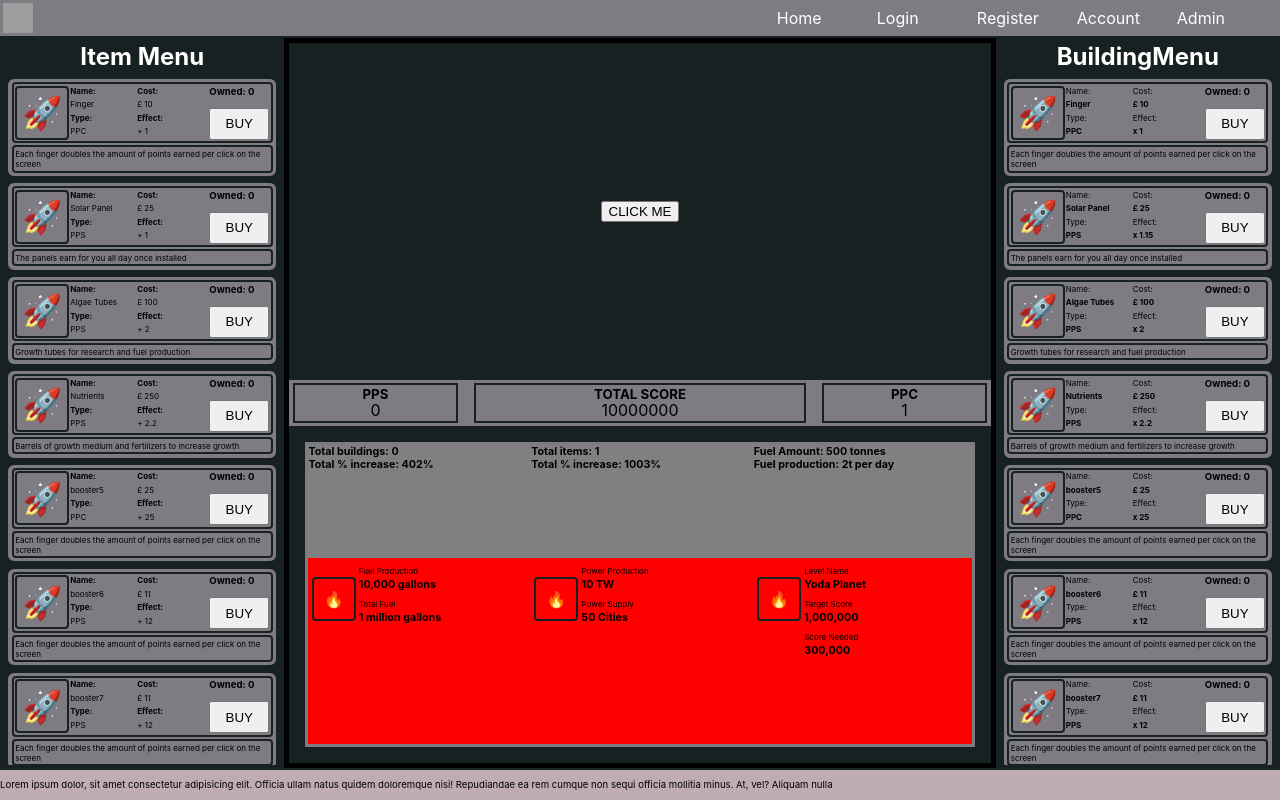
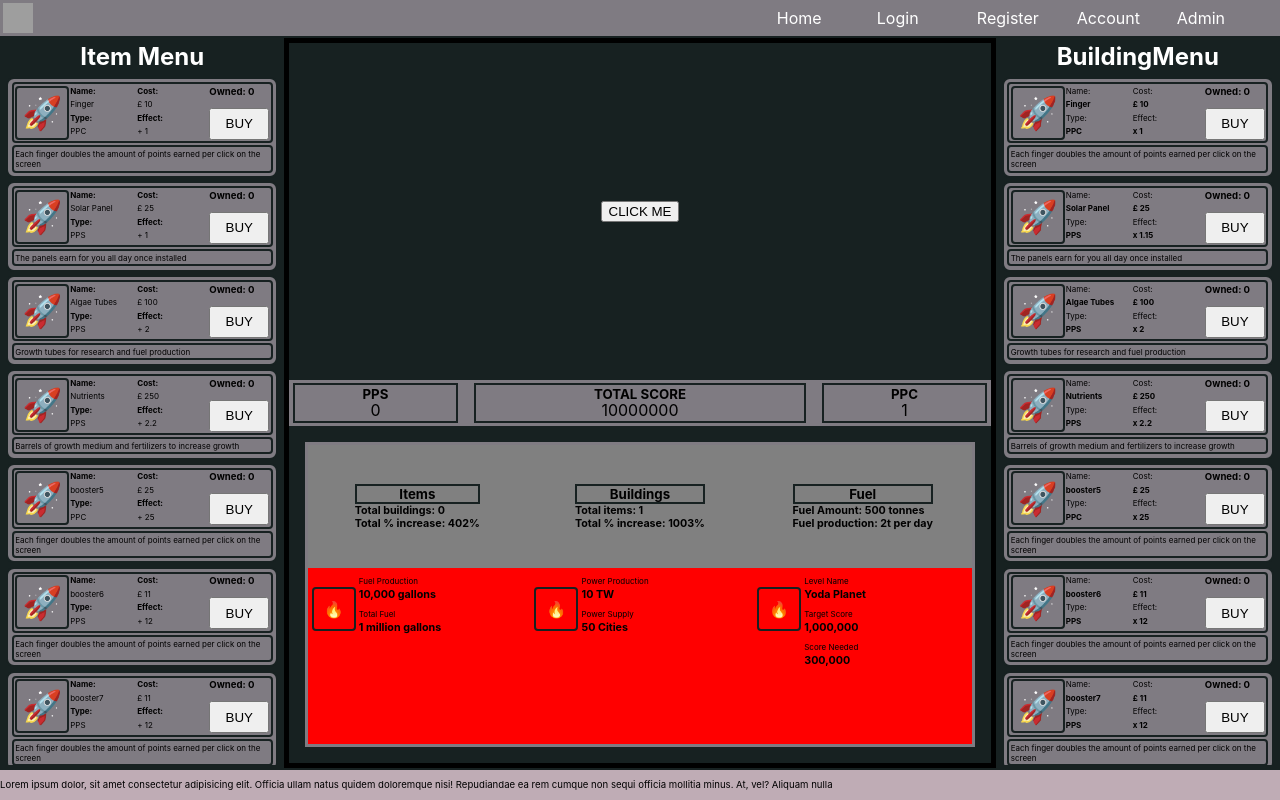
Before and after one commit to webdesignsbytom/bio-clicker-idle-game, a React (Create React App) app in the folder client/: page / in a window 1280 px wide. Built offline with nearby package versions, Linux system fonts and the light colour scheme; grey boxes are pictures that could not be loaded.

Commit message:
production area set up

```diff
--- /dev/null
+++ b/client/src/components/gameData/GameData.jsx
@@ -0,0 +1,18 @@
+import React, { useContext } from 'react';
+import { GameContext } from '../../context/GameContext';
+import LevelDisplay from './production/LevelDisplay';
+import Production from './production/Production';
+import './gameData.css';
+
+function GameData() {
+  const { playerCharacter, setPlayerCharacter } = useContext(GameContext);
+
+  return (
+    <section className='playerData__container'>
+      <Production />
+      <LevelDisplay />
+    </section>
+  );
+}
+
+export default GameData;
--- /dev/null
+++ b/client/src/components/gameData/gameData.css
@@ -0,0 +1,5 @@
+.playerData__container {
+  display: grid;
+  border: 3px solid var(--alt-border-color);
+  margin: 1rem;
+}
--- a/client/src/components/level/LevelDisplay.jsx
+++ b/client/src/components/gameData/production/LevelDisplay.jsx
@@ -1,6 +1,5 @@
 import React from 'react';
 import './levelDisplay.css';
-import Logo from '../../assets/images/algae.png';
 
 function LevelDisplay() {
   return (
--- /dev/null
+++ b/client/src/components/gameData/production/Production.jsx
@@ -0,0 +1,30 @@
+import React, { useContext } from 'react';
+import './production.css';
+import { GameContext } from '../../../context/GameContext';
+
+function Production() {
+  const { playerCharacter, setPlayerCharacter } = useContext(GameContext);
+  return (
+    <div className='player__data__container'>
+      <div className='production__data__container player__items__data'>
+        <h5>Items</h5>
+        <h6>Total buildings: <span>{playerCharacter.totalBuildingsOwned}</span></h6>
+        <h6>Total % increase: <span>402%</span></h6>
+      </div>
+      <div className='production__data__container player__buildings__data'>
+      <h5>Buildings</h5>
+
+        <h6>Total items: <span>{playerCharacter.totalItemsOwned}</span></h6>
+        <h6>Total % increase: <span>1003%</span></h6>
+      </div>
+      <div className='production__data__container player__fuel__data'>
+      <h5>Fuel</h5>
+
+        <h6>Fuel Amount: <span>500 tonnes</span></h6>
+        <h6>Fuel production: <span>2t per day</span></h6>
+      </div>
+    </div>
+  );
+}
+
+export default Production;
--- a/client/src/components/stats/playerData.css
+++ b/client/src/components/gameData/production/production.css
@@ -1,19 +1,25 @@
-.playerData__container {
-  display: grid;
-  border: 3px solid var(--alt-border-color);
-  margin: 1rem;
-}
-
 .player__data__container {
   background-color: gray;
   display: grid;
   gap: 5px;
   grid-template-columns: 1fr 1fr 1fr;
+  justify-content: center;
 }
 
 .player__data__container h6 {
   padding: 0;
   margin: 0;
+}
+
+.production__data__container {
+  display: grid;
+  place-content: center;
+}
+
+.production__data__container h5 {
+  display: grid;
+  place-content: center;
+  border: 2px solid var(--product-border-color);
 }
 
 .player__items__data {
--- a/client/src/components/stats/PlayerData.jsx
+++ /dev/null
@@ -1,34 +0,0 @@
-import React, { useContext } from 'react';
-import './playerData.css';
-import { GameContext } from '../../context/GameContext';
-import BonusMultiplier from '../bonusMultiplier/BonusMultiplier';
-import { Link } from 'react-router-dom';
-import LevelDisplay from '../level/LevelDisplay';
-
-function PlayerData() {
-  const { playerCharacter, setPlayerCharacter } = useContext(GameContext);
-
-  return (
-    <section className='playerData__container'>
-
-      <div className='player__data__container'>
-        <div className='player__items__data'>
-          <h6>Total buildings: {playerCharacter.totalBuildingsOwned}</h6>
-          <h6>Total % increase: 402%</h6>
-        </div>
-        <div className='player__buildings__data'>
-          <h6>Total items: {playerCharacter.totalItemsOwned}</h6>
-          <h6>Total % increase: 1003%</h6>
-        </div>
-        <div className="player__fuel__data">
-          <h6>Fuel Amount: 500 tonnes</h6>
-          <h6>Fuel production: 2t per day</h6>
-        </div>
-      </div>
-
-      <LevelDisplay />
-    </section>
-  );
-}
-
-export default PlayerData;
--- a/client/src/pages/home/Main.jsx
+++ b/client/src/pages/home/Main.jsx
@@ -1,14 +1,14 @@
 import React from 'react';
 import Clicker from '../../components/clicker/Clicker';
-import PlayerData from '../../components/stats/PlayerData';
-import ScoresDisplay from '../../components/stats/ScoresDisplay';
+import GameData from '../../components/gameData/GameData';
+import ScoresDisplay from '../../components/scoresDisplay/ScoresDisplay';
 
 function Main() {
   return (
     <main className='main__game'>
       <Clicker />
       <ScoresDisplay />
-      <PlayerData />
+      <GameData />
     </main>
   );
 }
```
Also changed, not shown: client/src/pages/home/Game.jsx (+0 -18 lines), client/src/components/gameData/production/levelDisplay.css (renamed from client/src/components/level/levelDisplay.css), client/src/components/scoresDisplay/ScoresDisplay.jsx (renamed from client/src/components/stats/ScoresDisplay.jsx), client/src/components/scoresDisplay/scoresDisplay.css (renamed from client/src/components/stats/scoresDisplay.css).
